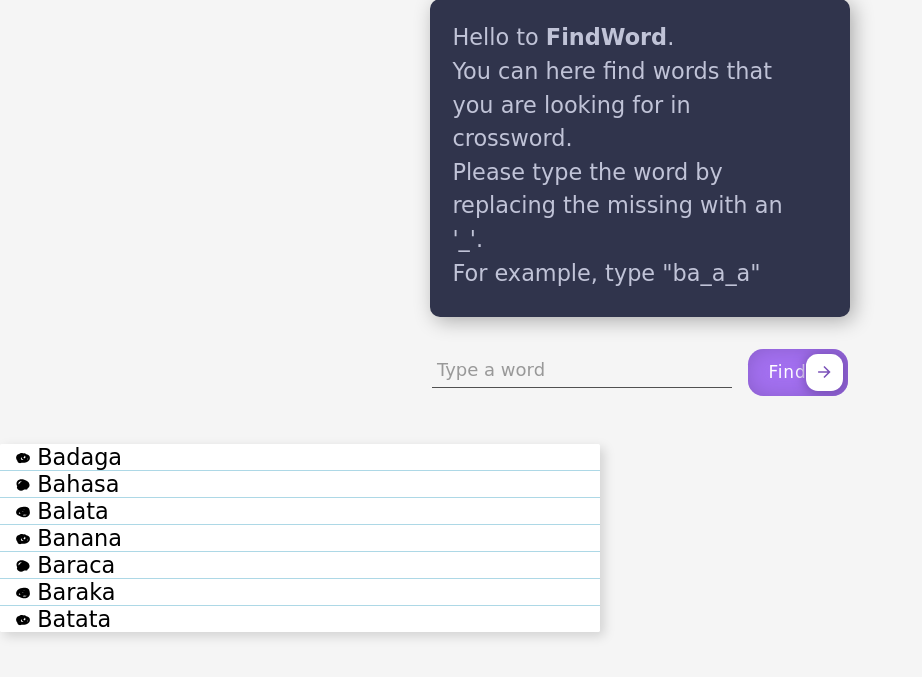
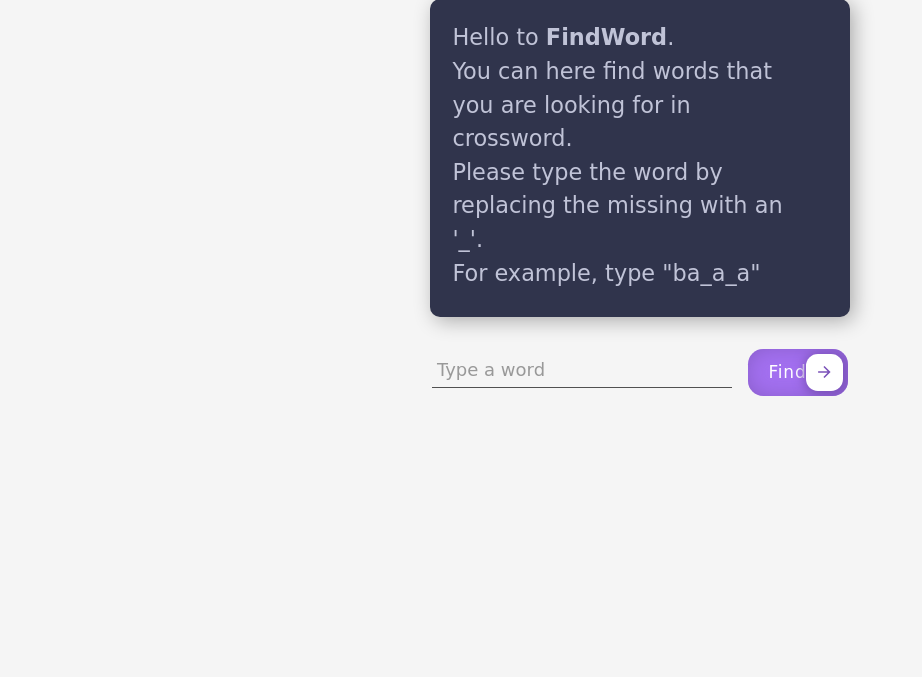
Before and after one commit to Prometheus1994/FindWord, a Flask app: page / in a window 1280 px wide. Shown: the part 49-726 px from the top of the page, without its empty margins (0-922 px from the left). Run offline with Flask 3, Linux system fonts and the light colour scheme.

Commit message:
Update index.html

```diff
--- a/templates/index.html
+++ b/templates/index.html
@@ -54,15 +54,6 @@
 </ul>
 
 <!-- ... -->
-    <ul>
-        <li>Badaga</li>
-        <li>Bahasa</li>
-        <li>Balata</li>
-        <li>Banana</li>
-        <li>Baraca</li>
-        <li>Baraka</li>
-        <li>Batata</li>
-    </ul>
 </body>
 
 </html>
```
